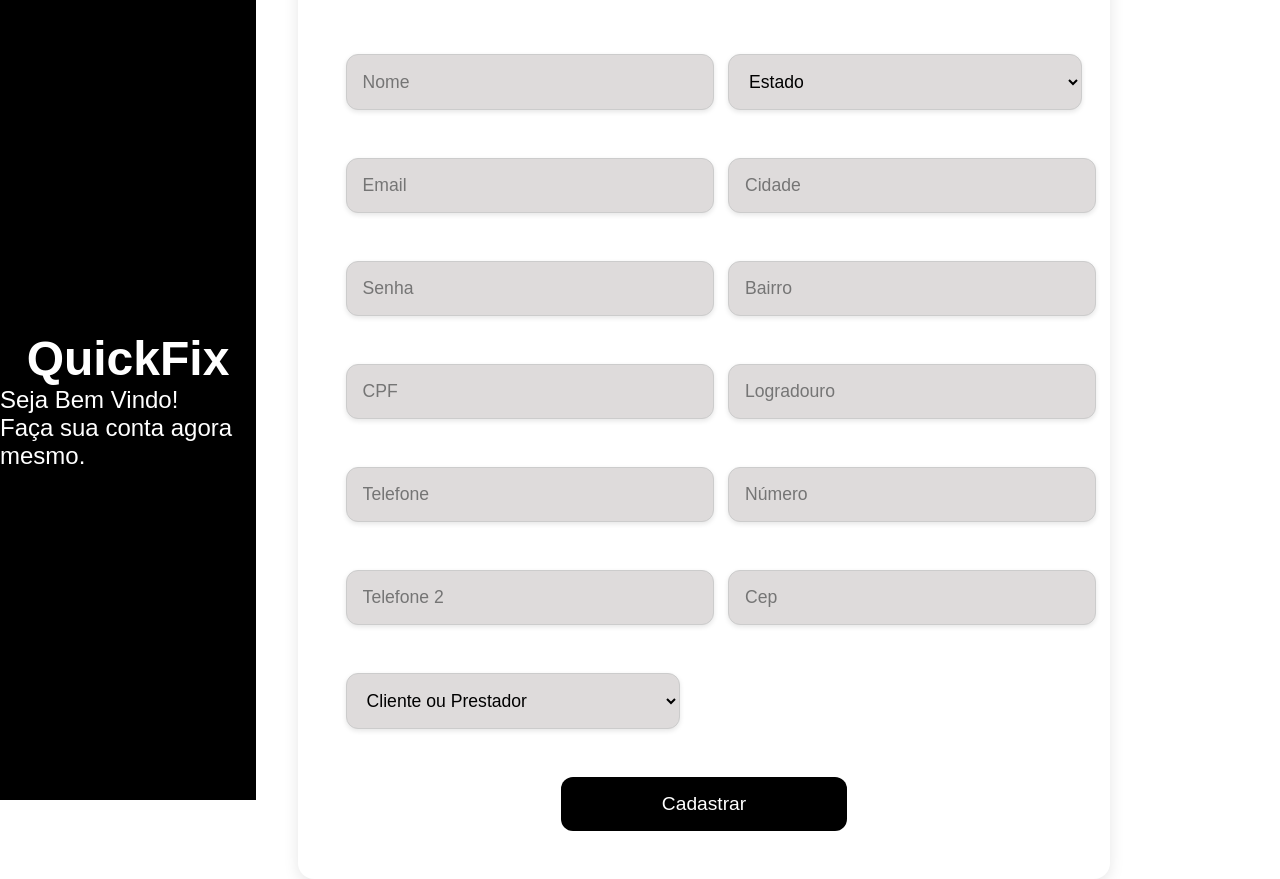
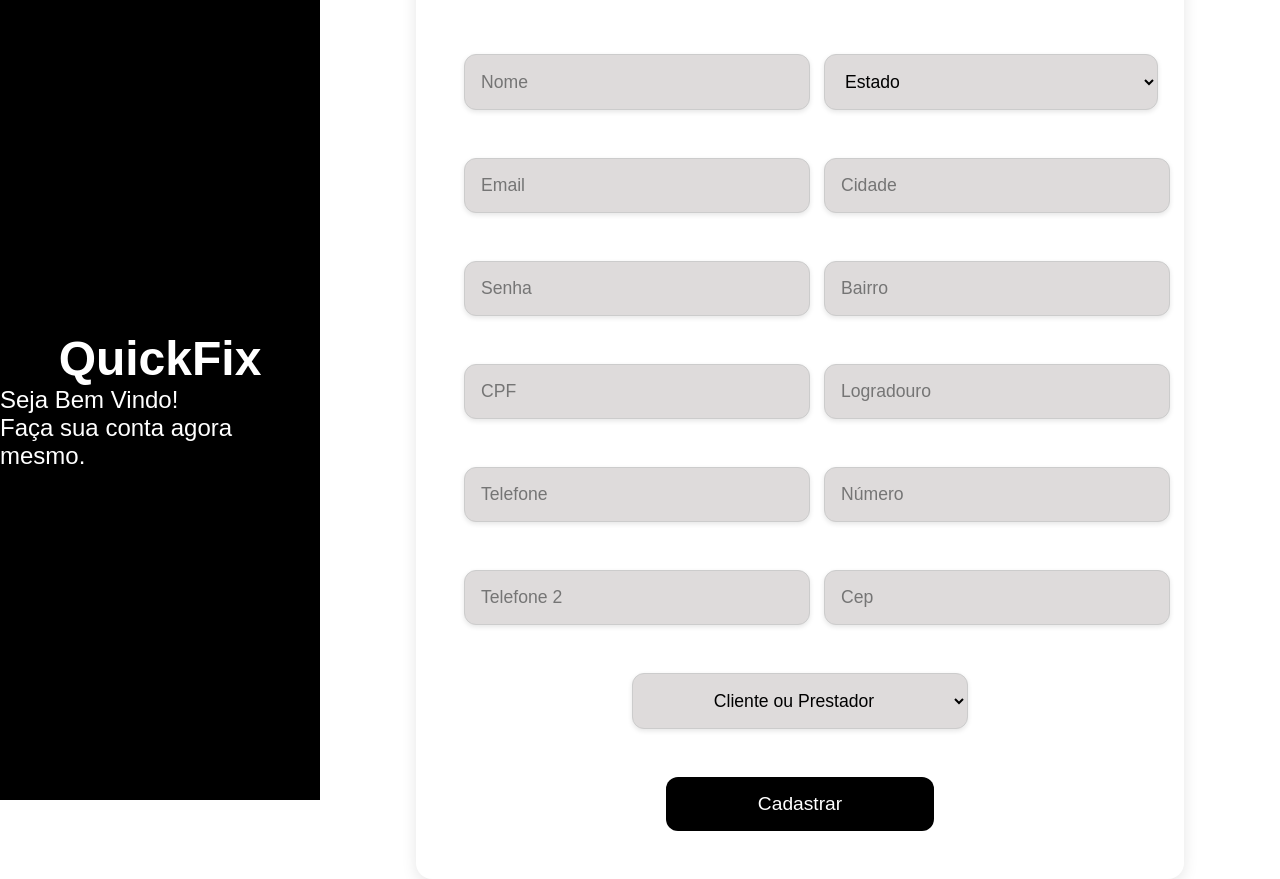
Before and after one commit to igorbzi/pgp, a React (Create React App) app: page / in a window 1280 px wide. Built offline with nearby package versions, Linux system fonts and the light colour scheme.

Commit message:
add: arrumando erros do css, parte 2

```diff
--- a/src/Components/Cadastro.css
+++ b/src/Components/Cadastro.css
@@ -23,7 +23,7 @@ body {
   justify-content: center;
   align-items: center;
   flex-direction: column;
-  width: 20%;
+  width: 25%;
   height: 100%;
 }
 
@@ -45,7 +45,7 @@ body {
   display: flex;
   justify-content: center;
   align-items: center;
-  width: 70%;
+  width: 75%;
 }
 
 form {
@@ -56,7 +56,8 @@ form {
   display: grid;
   grid-template-columns: 1fr 1fr;
   gap: 3rem;
-  width: 80%;
+  width: 70%;
+
 }
 
 input, select {
@@ -89,7 +90,7 @@ button {
 }
 
 .SelectEst{
-  width: 106%;
+  width: 107%;
 }
 
 .titulo {
@@ -99,7 +100,7 @@ button {
   font-style: normal;
 }
 
-@media (min-width: 250px){
+@media (min-width: 756px){
   .pagina{
     flex-direction: row;
   }
--- a/src/Components/Cadastro.js
+++ b/src/Components/Cadastro.js
@@ -131,6 +131,7 @@ function Login(){
             onChange={(e) => setCep(e.target.value)}
           />
           <select
+            className='selectTipo'
             value={tipo}
             onChange={(e) => setTipo(e.target.value)}
           >
```
